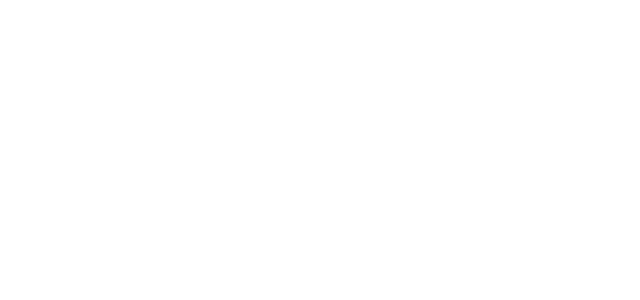
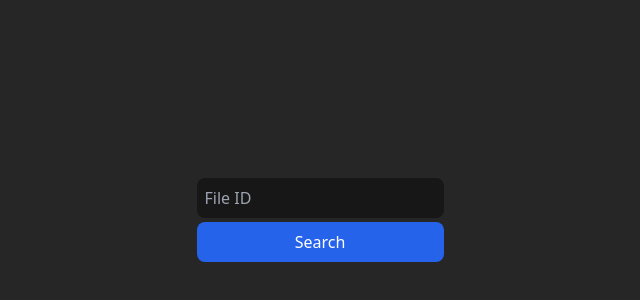
Before and after one commit to 1704mori/kyanbasu, a SvelteKit app: page / in a window 1280 px wide. Shown: the part 180-480 px from the top of the page, without its empty margins (320-960 px from the left). Built offline with nearby package versions, Linux system fonts and the light colour scheme.

Commit message:
wip search for file and generate

```diff
--- a/src/app.css
+++ b/src/app.css
@@ -1,3 +1,9 @@
 @tailwind base;
 @tailwind components;
 @tailwind utilities;
+
+@layer base {
+  body {
+    @apply bg-neutral-800 text-neutral-100 h-screen;
+  }
+}
--- a/src/lib/figma/index.ts
+++ b/src/lib/figma/index.ts
@@ -1,4 +1,6 @@
 import type { FigmaFile, FigmaUser, RequestTokenResponse } from "./types";
+
+const FIGMA_API_URL = 'https://api.figma.com';
 
 class FigmaAPI {
   private baseURL: string;
@@ -7,14 +9,14 @@
   private redirectUri: string;
 
   constructor(clientId: string, clientSecret: string, redirectUri: string) {
-    this.baseURL = import.meta.env.FIGMA_API_URL;
+    this.baseURL = import.meta.env.FIGMA_API_URL || FIGMA_API_URL;
     this.clientId = clientId
     this.clientSecret = clientSecret;
     this.redirectUri = redirectUri;
   }
 
   async requestToken(code: string): Promise<RequestTokenResponse> {
-    const url = new URL(`${this.baseURL}/oauth/token`);
+    const url = new URL(`https://www.figma.com/api/oauth/token?/oauth/token`);
 
     url.searchParams.append('client_id', this.clientId);
     url.searchParams.append('client_secret', this.clientSecret);
@@ -51,13 +53,13 @@
     }
   }
 
-  async getFile(accessToken: string, fileId: string): Promise<FigmaFile> {
-    const url = new URL(`${this.baseURL}/v1/files/${fileId}`);
+  static async getFile(accessToken: string, fileId: string): Promise<FigmaFile> {
+    const url = new URL(`${FIGMA_API_URL}/v1/files/${fileId}`);
 
     try {
       const data = await fetch(url, {
         method: 'GET',
-        headers: { 'Content-Type': 'application/json', 'X-Figma-Token': accessToken },
+        headers: { 'Content-Type': 'application/json', 'Authorization': `Bearer ${accessToken}` },
       });
       const response = await data.json();
       return response;
--- a/src/routes/+page.svelte
+++ b/src/routes/+page.svelte
@@ -1,13 +1,104 @@
 <script lang="ts">
-	import { generateComponent } from "$lib/figma/builder";
-  import file from "$lib/figma/file.json";
-	import type { DocumentChild } from "$lib/figma/types";
+	import FigmaAPI from '$lib/figma';
+	import type { FigmaFile } from '$lib/figma/types';
 
-  const child = file.document.children[0].children[0] as unknown as DocumentChild;
-  const component = generateComponent(child)
+	// import file from "$lib/figma/file.json";
+	import { generateComponent } from '$lib/figma/builder';
+	import type { DocumentChild } from '$lib/figma/types';
+
+	// const child = file.document.children[0].children[0] as unknown as DocumentChild;
+	// const component = generateComponent(child)
+
+	let fileID = '';
+	let file: FigmaFile;
+	let generated: string;
+
+	let loading = false;
+
+	async function handleSearchFile() {
+		const cookies = document.cookie;
+		const accessToken = cookies.split('figma_access_token=')[1].split(';')[0];
+
+		if (!accessToken) {
+			alert('Please login first');
+			return;
+		}
+
+		loading = true;
+		file = await FigmaAPI.getFile(accessToken, fileID);
+		loading = false;
+	}
+
+	function handleGenerate() {
+		const child = file.document.children[0].children[0] as unknown as DocumentChild;
+		const component = generateComponent(child);
+
+		generated = component;
+	}
 </script>
 
-<!-- <h1>Welcome to SvelteKit</h1> -->
-<!-- <p>Visit <a href="https://kit.svelte.dev">kit.svelte.dev</a> to read the documentation</p> -->
-
-{@html component}
+<div class="grid place-items-center h-full">
+	{#if file}
+		<div class="flex flex-col gap-2">
+			<div class="flex flex-col gap-1">
+				<span>
+					File ID: {fileID}
+				</span>
+				<span>
+					File Name: {file.name}
+				</span>
+				<span>
+					File Version: {file.version}
+				</span>
+				<span>
+					File Last Modified: {file.lastModified}
+				</span>
+			</div>
+			<button
+				type="button"
+				class="rounded-lg p-2 bg-blue-600 hover:bg-blue-700 text-white"
+        on:click={handleGenerate}
+			>
+				Generate with TailwindCSS
+			</button>
+      {#if generated}
+        <div class="flex flex-col gap-2">
+          <span>
+            Generated:
+          </span>
+          <code class="bg-neutral-900 p-2 rounded-lg">
+            {generated}
+          </code>
+        </div>
+      {/if}
+		</div>
+	{:else}
+		<div class="flex flex-col gap-1">
+			<input
+				class="bg-neutral-900 p-2 rounded-lg focus:outline-none focus:ring-2 focus:ring-blue-500 focus:ring-opacity-50"
+				type="text"
+				placeholder="File ID"
+				bind:value={fileID}
+			/>
+			<button
+				disabled={loading}
+				type="button"
+				class={`
+        rounded-lg
+        p-2
+        bg-blue-600
+        hover:bg-blue-700
+        text-white
+        ${loading ? 'cursor-not-allowed opacity-50' : ''}
+      `}
+				on:click={handleSearchFile}
+			>
+				{#if loading}
+					Loading...
+				{:else}
+					Search
+				{/if}
+			</button>
+		</div>
+	{/if}
+</div>
--- a/src/routes/api/figma/callback/+server.ts
+++ b/src/routes/api/figma/callback/+server.ts
@@ -3,9 +3,9 @@
 import type { RequestEvent } from "./$types";
 
 const figma = new FigmaAPI(
-  import.meta.env.FIGMA_CLIENT_ID,
-  import.meta.env.FIGMA_CLIENT_SECRET,
-  import.meta.env.FIGMA_REDIRECT_URI
+  import.meta.env.VITE_FIGMA_CLIENT_ID,
+  import.meta.env.VITE_FIGMA_CLIENT_SECRET,
+  import.meta.env.VITE_FIGMA_REDIRECT_URI
 );
 
 export async function GET(req: RequestEvent) {
@@ -31,11 +31,12 @@
   }
 
   const { access_token, expires_in } = await figma.requestToken(code);
+  console.log(access_token, expires_in);
 
   return new Response(JSON.stringify({ "result": "ok" }), {
     headers: {
       'content-type': 'application/json',
-      'set-cookie': `figma_access_token=${access_token}; expires=${new Date(Date.now() + expires_in * 1000).toUTCString()}; path=/; httponly;`,
+      'set-cookie': `figma_access_token=${access_token}; expires=${new Date(Date.now() + expires_in * 1000).toUTCString()}; path=/;`,
     },
   });
 };
--- a/vite.config.ts
+++ b/vite.config.ts
@@ -5,5 +5,5 @@
 	plugins: [sveltekit()],
 	test: {
 		include: ['src/**/*.{test,spec}.{js,ts}']
-	}
+	},
 });
```
